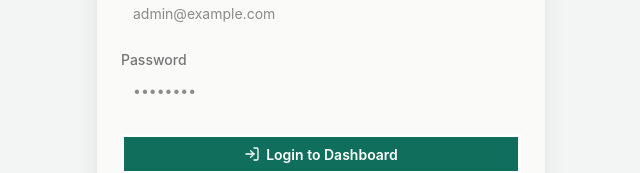
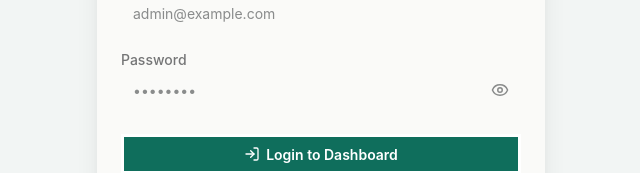
Before and after one commit to restauraerp/front, a Next.js app: page /login in a window 1280 px wide. Shown: the part 405-578 px from the top of the page, without its empty margins (319-959 px from the left). Built offline with nearby package versions, Linux system fonts and the light colour scheme; no server answers.

Commit message:
feat: add password visibility toggle to login page input field

```diff
--- a/src/app/(auth)/login/page.tsx
+++ b/src/app/(auth)/login/page.tsx
@@ -3,12 +3,13 @@
 import React, { useState } from 'react';
 import { useRouter } from 'next/navigation';
 import { API_BASE_URL } from '@/lib/api';
-import { UtensilsCrossed, LogIn, AlertCircle } from 'lucide-react';
+import { UtensilsCrossed, LogIn, AlertCircle, Eye, EyeOff } from 'lucide-react';
 
 export default function Login() {
   const router = useRouter();
   const [email, setEmail] = useState('');
   const [password, setPassword] = useState('');
+  const [showPassword, setShowPassword] = useState(false);
   const [error, setError] = useState('');
   const [loading, setLoading] = useState(false);
 
@@ -80,15 +81,25 @@ export default function Login() {
               <label className="label">
                 <span className="label-text font-medium">Password</span>
               </label>
+              <div className="relative">
                 <input
-                className="input input-bordered w-full"
-                type="password"
+                  className="input input-bordered w-full pr-10"
+                  type={showPassword ? "text" : "password"}
                   placeholder="••••••••"
                   value={password}
                   onChange={(e) => setPassword(e.target.value)}
                   required
                   suppressHydrationWarning
                 />
+                <button
+                  type="button"
+                  className="absolute inset-y-0 right-0 flex items-center px-3 text-base-content/50 hover:text-base-content focus:outline-none cursor-pointer"
+                  onClick={() => setShowPassword(!showPassword)}
+                  aria-label={showPassword ? "Hide password" : "Show password"}
+                >
+                  {showPassword ? <EyeOff size={18} /> : <Eye size={18} />}
+                </button>
+              </div>
             </div>
 
             <button
```
Lines whose indentation alone changed are shown as unchanged.
